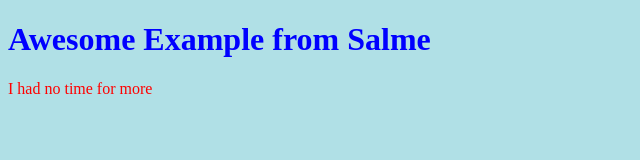
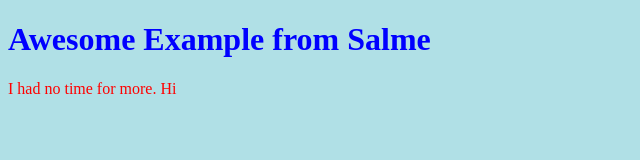
Before and after one commit to tompizmor/http-example, a plain HTML site: page index.html in a window 1280 px wide. Shown: the full height of the page, 0-640 px from the left. Drawn offline with Linux system fonts and the light colour scheme.

Commit message:
Update index.html

```diff
--- a/index.html
+++ b/index.html
@@ -10,7 +10,7 @@ p    {color: red;}
 <body>
 
 <h1>Awesome Example from Salme</h1>
-<p>I had no time for more</p>
+<p>I had no time for more. Hi</p>
 
 </body>
 </html>
```
